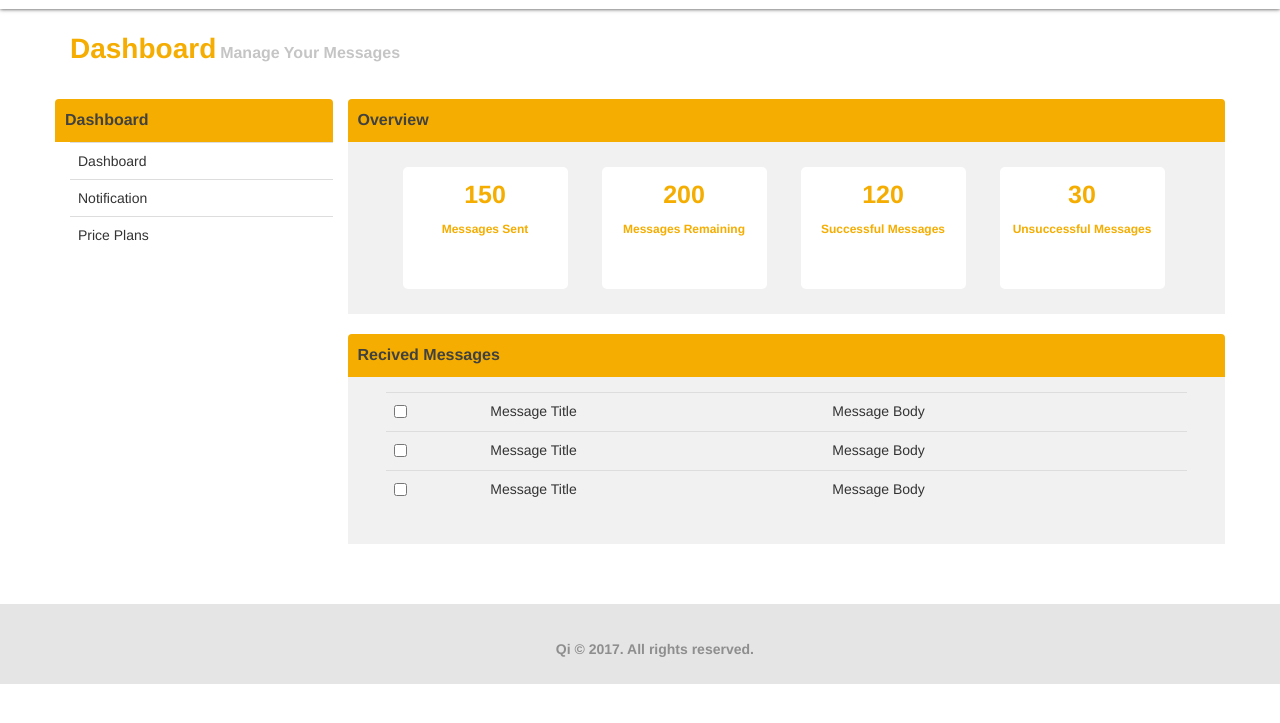
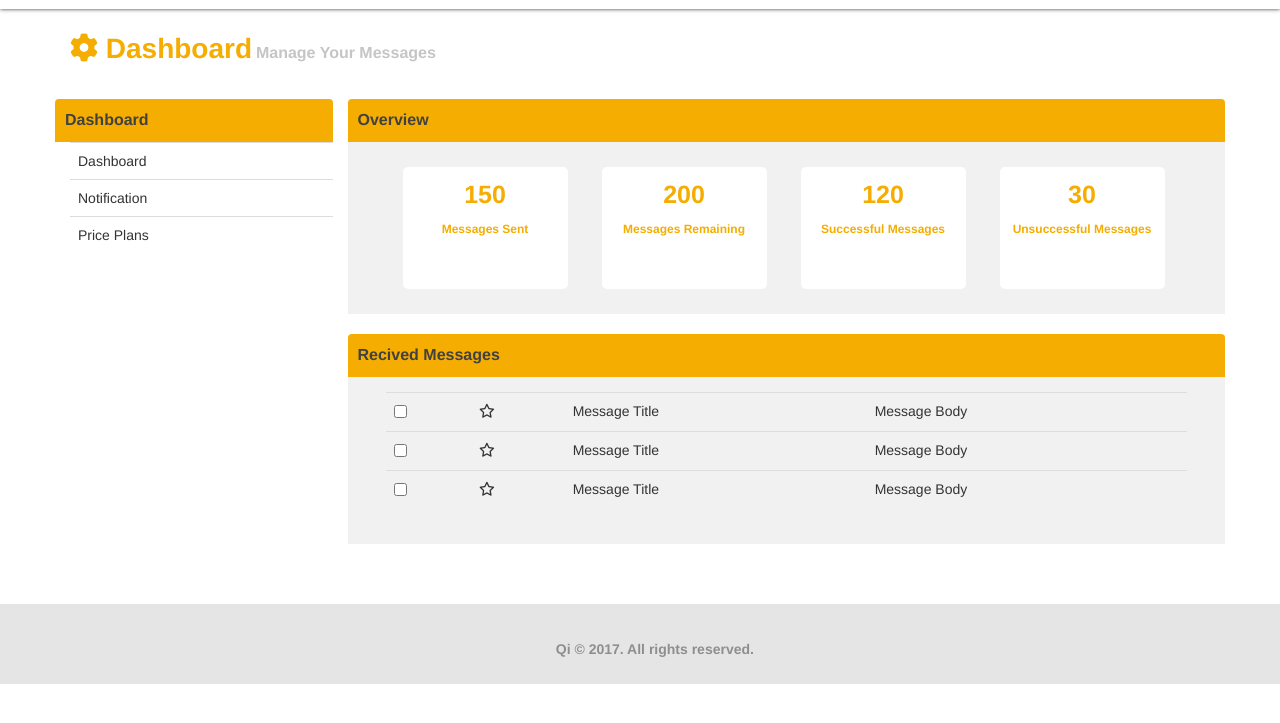
Before and after one commit to AyedhSh/Qcard, a plain HTML site: page index.html in a window 1280 px wide. Shown: the part 71-794 px from the top of the page. Drawn offline with nearby package versions, Linux system fonts and the light colour scheme.

Commit message:
Add Font Awesome element

```diff
--- a/index.html
+++ b/index.html
@@ -35,19 +35,19 @@
 </div>
 </div>
 </div>
-<!----- End Header ------->
+
 
 <div class="container">
-<!--------- Dashboard Banner ------------>
+
 
 <div class="row">
 <div class="col-md-12 dash-section">
-  <span class="h-dash-banner">Dashboard</span>
+  <span class="h-dash-banner"><i class="fa fa-cog" aria-hidden="true"></i> Dashboard</span>
   <span class="dash-banner">Manage Your Messages</span>
 </div>
 </div>
 
-<!--------- End Dashboard Banner--------->
+
 
 <section class="sec-wrapper2">
 
@@ -83,7 +83,7 @@
 </div>
 </div>
 </div>
-<!-------- Messages ---------->
+
 
 <div class="row">
 <div class="col-md-12">
@@ -94,16 +94,22 @@
 <table class="table">
   <tr>
   <td><input type="checkbox"></td>
+  <td><i class="fa fa-star-o" aria-hidden="true"></i></td>
   <td>Message Title</td>
    <td>Message Body</td>
   </tr>
   <tr>
    <td><input type="checkbox"></td>
+
+  <td><i class="fa fa-star-o" aria-hidden="true"></i></td>
+
   <td>Message Title</td>
    <td>Message Body</td>
   </tr>
   <tr>
     <td><input type="checkbox"></td>
+  <td><i class="fa fa-star-o" aria-hidden="true"></i></td>
+
     <td>Message Title</td>
     <td>Message Body</td>
   </tr>
@@ -112,7 +118,7 @@
 </div>
 </div>
 
-<!--------- End Messages ----->
+
 
 
 </div>
```
